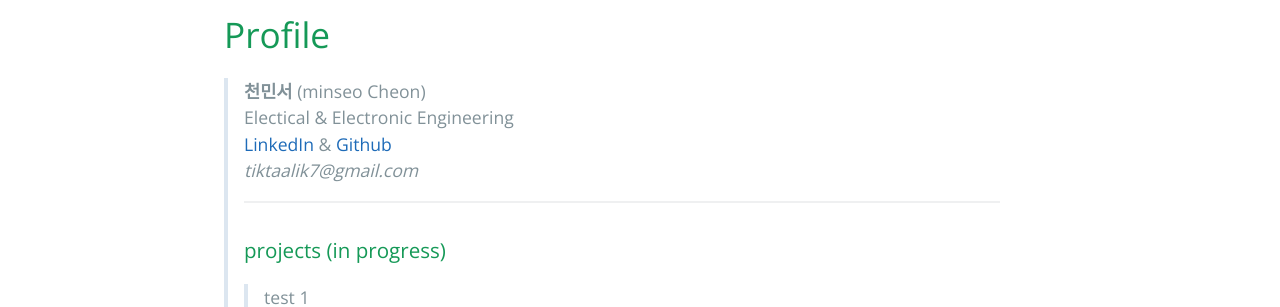
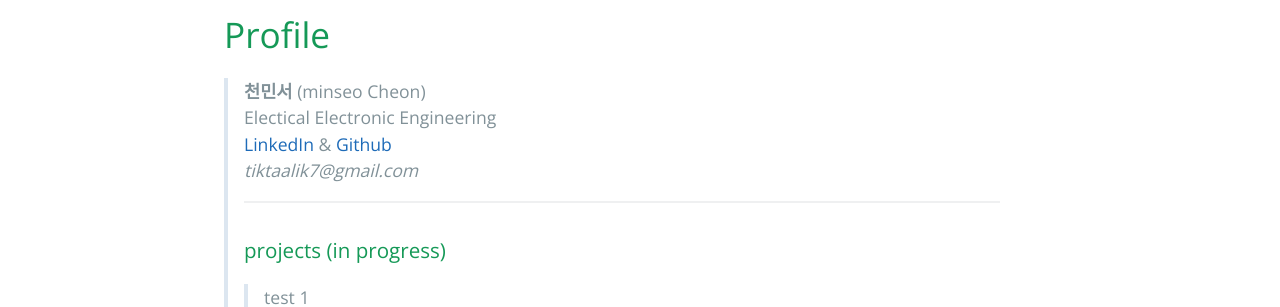
Before and after one commit to tiktaalik7/tiktaalik7.github.io, a Jekyll site: the page built from index.md, in a window 1280 px wide. Shown: the part 375-682 px from the top of the page. Built offline with Jekyll 4.4.1, drawn with Linux system fonts in a browser that asks for light colours.

Commit message:
edit profile

```diff
--- a/index.md
+++ b/index.md
@@ -6,7 +6,7 @@ layout: default
 
 # Profile
 > **천민서** (minseo Cheon)
-> Electical & Electronic Engineering
+> Electical Electronic Engineering
 > [LinkedIn](https://www.linkedin.com/in/%EB%AF%BC%EC%84%9C-%EC%B2%9C-5a797523a/) & [Github](https://github.com/tiktaalik7)
 > _tiktaalik7@gmail.com_
 * * *
```
